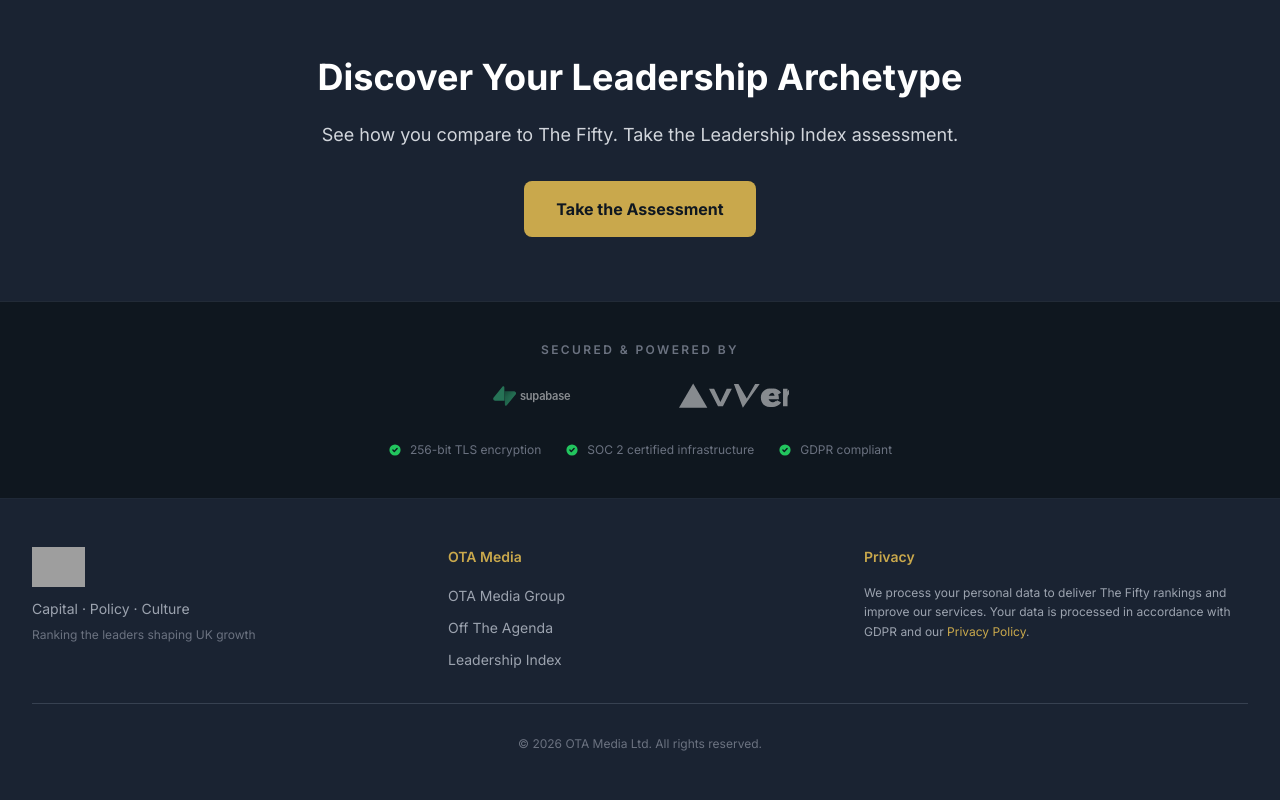
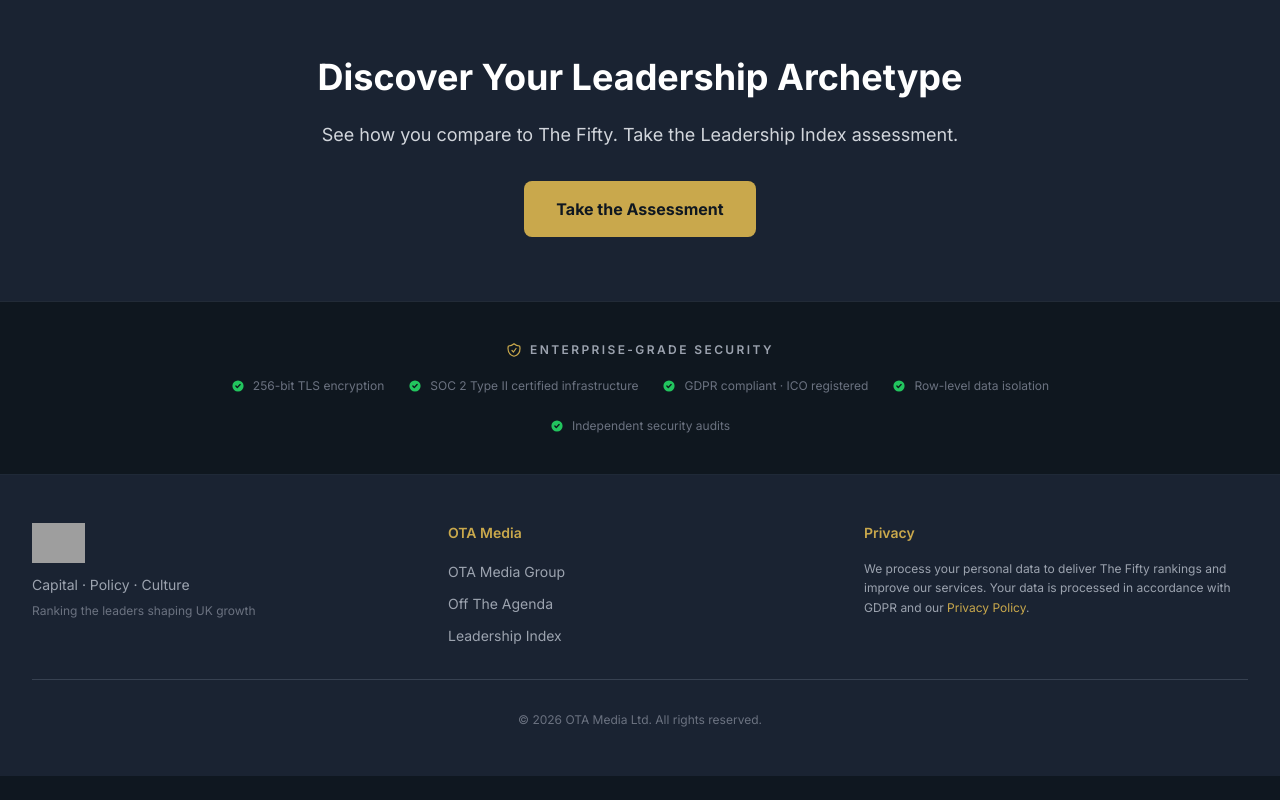
Before and after one commit to otamediagroup/the-fifty, a Next.js app: page / in a window 1280 px wide. Shown: the part 8919-9719 px from the top of the page. After the commit the page ends 9695 px from the top, so only its background shows below. Built offline with nearby package versions, Linux system fonts and the light colour scheme; grey boxes are pictures that could not be loaded.

Commit message:
Remove vendor logos from trust bar

```diff
--- a/src/components/TrustBar.tsx
+++ b/src/components/TrustBar.tsx
@@ -1,76 +1,55 @@
 'use client';
 
 /**
- * Trust bar showing security credentials and infrastructure partners.
- * Inline SVG logos — no external assets needed.
+ * Trust bar showing security credentials — no vendor logos.
+ * We deliberately keep the tech stack private and lead with
+ * outcomes (encryption, compliance, isolation) rather than ingredients.
  */
+
+const SHIELD_ICON = (
+  <svg className="w-4 h-4 text-gold" fill="none" viewBox="0 0 24 24" strokeWidth={1.8} stroke="currentColor">
+    <path strokeLinecap="round" strokeLinejoin="round" d="M9 12.75L11.25 15 15 9.75m-3-7.036A11.959 11.959 0 013.598 6 11.99 11.99 0 003 9.749c0 5.592 3.824 10.29 9 11.623 5.176-1.332 9-6.03 9-11.622 0-1.31-.21-2.571-.598-3.751h-.152c-3.196 0-6.1-1.248-8.25-3.285z" />
+  </svg>
+);
+
+const CHECK_ICON = (
+  <svg className="w-3.5 h-3.5 text-green-500 flex-shrink-0" fill="currentColor" viewBox="0 0 20 20">
+    <path fillRule="evenodd" d="M10 18a8 8 0 100-16 8 8 0 000 16zm3.707-9.293a1 1 0 00-1.414-1.414L9 10.586 7.707 9.293a1 1 0 00-1.414 1.414l2 2a1 1 0 001.414 0l4-4z" clipRule="evenodd" />
+  </svg>
+);
+
 export default function TrustBar() {
   return (
     <section className="border-t border-gray-700/50 bg-dark/80 py-10 px-6">
-      <div className="max-w-4xl mx-auto text-center space-y-6">
-        <p className="text-xs font-semibold tracking-[0.2em] uppercase text-gray-500">
-          Secured &amp; Powered By
-        </p>
-
-        <div className="flex flex-wrap items-center justify-center gap-8 sm:gap-12">
-          {/* Supabase */}
-          <a
-            href="https://supabase.com"
-            target="_blank"
-            rel="noopener noreferrer"
-            className="opacity-50 hover:opacity-80 transition-opacity"
-            aria-label="Supabase"
-          >
-            <svg width="140" height="28" viewBox="0 0 581 113" fill="none" xmlns="http://www.w3.org/2000/svg">
-              <path d="M65.6 95.1c-2.5 3.2-7.8 1.5-7.9-2.6l-1.5-56.2h39.4c7.1 0 11 8.3 6.5 13.8L65.6 95.1z" fill="url(#sb1)" />
-              <path d="M65.6 95.1c-2.5 3.2-7.8 1.5-7.9-2.6l-1.5-56.2h39.4c7.1 0 11 8.3 6.5 13.8L65.6 95.1z" fill="url(#sb2)" fillOpacity=".2" />
-              <path d="M47.4 17.9c2.5-3.2 7.8-1.5 7.9 2.6l.7 56.2H17.6c-7.1 0-11-8.3-6.5-13.8L47.4 17.9z" fill="#3ECF8E" />
-              <text x="120" y="72" fill="#FFFFFF" fontFamily="-apple-system,BlinkMacSystemFont,'Segoe UI',Roboto,sans-serif" fontSize="46" fontWeight="600" letterSpacing="-0.02em">supabase</text>
-              <defs>
-                <linearGradient id="sb1" x1="53.97" y1="46.66" x2="94.78" y2="71.45" gradientUnits="userSpaceOnUse">
-                  <stop stopColor="#249361" />
-                  <stop offset="1" stopColor="#3ECF8E" />
-                </linearGradient>
-                <linearGradient id="sb2" x1="36.16" y1="30.58" x2="54.48" y2="65.84" gradientUnits="userSpaceOnUse">
-                  <stop />
-                  <stop offset="1" stopOpacity="0" />
-                </linearGradient>
-              </defs>
-            </svg>
-          </a>
-
-          {/* Vercel */}
-          <a
-            href="https://vercel.com"
-            target="_blank"
-            rel="noopener noreferrer"
-            className="opacity-50 hover:opacity-80 transition-opacity"
-            aria-label="Vercel"
-          >
-            <svg width="110" height="26" viewBox="0 0 284 65" fill="none" xmlns="http://www.w3.org/2000/svg">
-              <path d="M141.7 1.54h11.74l21.57 37.54 21.57-37.54H208.3L164.84 63.03 141.7 1.54z" fill="#FFFFFF" />
-              <path d="M243.3 60.2c-14.22 0-24.1-10.73-24.1-23.58S229.27 13.04 243.3 13.04c8.67 0 16.26 4.27 20.29 10.86l-10.48 6.06c-2.28-3.63-5.66-6.06-9.81-6.06-7.22 0-12.39 5.64-12.39 12.72s5.17 12.72 12.39 12.72c4.14 0 7.54-2.56 9.89-6.06l10.48 6.06c-4.08 6.54-11.7 10.86-20.37 10.86z" fill="#FFFFFF" />
-              <path d="M268.6 59.2V14.04h11.58v7.22c2.71-5.25 7.82-8.22 14.64-8.22v12.66c-8.08-.66-14.64 2.02-14.64 12.79v20.71H268.6z" fill="#FFFFFF" />
-              <path d="M211.3 36.62c0-13.12 9.93-23.58 23.45-23.58 13.28 0 23.07 10.46 23.07 24.45v3.09h-34.98c1.25 5.91 6.17 9.81 13.12 9.81 4.54 0 9.93-1.81 13.04-5.25l6.73 7.76c-5.03 5.39-12.79 8.3-20.64 8.3-14.3 0-23.79-10.24-23.79-24.58zm12.19-5.03h23.26c-.83-5.58-5.48-9.66-11.51-9.66-6.34 0-10.79 3.86-11.75 9.66z" fill="#FFFFFF" />
-              <path d="M36.59 0L73.18 63.04H0L36.59 0z" fill="#FFFFFF" />
-              <path d="M100.7 59.2l-23.2-45.16h13.14l16.3 33.66 16.3-33.66h13.14L113.3 59.2H100.7z" fill="#FFFFFF" />
-            </svg>
-          </a>
+      <div className="max-w-4xl mx-auto text-center space-y-5">
+        <div className="flex items-center justify-center gap-2">
+          {SHIELD_ICON}
+          <p className="text-xs font-semibold tracking-[0.2em] uppercase text-gray-400">
+            Enterprise-Grade Security
+          </p>
         </div>
 
-        <div className="flex flex-wrap items-center justify-center gap-4 sm:gap-6 pt-2">
+        <div className="flex flex-wrap items-center justify-center gap-4 sm:gap-6">
           <span className="flex items-center gap-2 text-xs text-gray-500">
-            <svg className="w-3.5 h-3.5 text-green-500" fill="currentColor" viewBox="0 0 20 20"><path fillRule="evenodd" d="M10 18a8 8 0 100-16 8 8 0 000 16zm3.707-9.293a1 1 0 00-1.414-1.414L9 10.586 7.707 9.293a1 1 0 00-1.414 1.414l2 2a1 1 0 001.414 0l4-4z" clipRule="evenodd" /></svg>
+            {CHECK_ICON}
             256-bit TLS encryption
           </span>
           <span className="flex items-center gap-2 text-xs text-gray-500">
-            <svg className="w-3.5 h-3.5 text-green-500" fill="currentColor" viewBox="0 0 20 20"><path fillRule="evenodd" d="M10 18a8 8 0 100-16 8 8 0 000 16zm3.707-9.293a1 1 0 00-1.414-1.414L9 10.586 7.707 9.293a1 1 0 00-1.414 1.414l2 2a1 1 0 001.414 0l4-4z" clipRule="evenodd" /></svg>
-            SOC 2 certified infrastructure
+            {CHECK_ICON}
+            SOC 2 Type II certified infrastructure
           </span>
           <a href="/privacy" className="flex items-center gap-2 text-xs text-gray-500 hover:text-gray-300 transition-colors">
-            <svg className="w-3.5 h-3.5 text-green-500" fill="currentColor" viewBox="0 0 20 20"><path fillRule="evenodd" d="M10 18a8 8 0 100-16 8 8 0 000 16zm3.707-9.293a1 1 0 00-1.414-1.414L9 10.586 7.707 9.293a1 1 0 00-1.414 1.414l2 2a1 1 0 001.414 0l4-4z" clipRule="evenodd" /></svg>
-            GDPR compliant
+            {CHECK_ICON}
+            GDPR compliant · ICO registered
           </a>
+          <span className="flex items-center gap-2 text-xs text-gray-500">
+            {CHECK_ICON}
+            Row-level data isolation
+          </span>
+          <span className="flex items-center gap-2 text-xs text-gray-500">
+            {CHECK_ICON}
+            Independent security audits
+          </span>
         </div>
       </div>
     </section>
```
